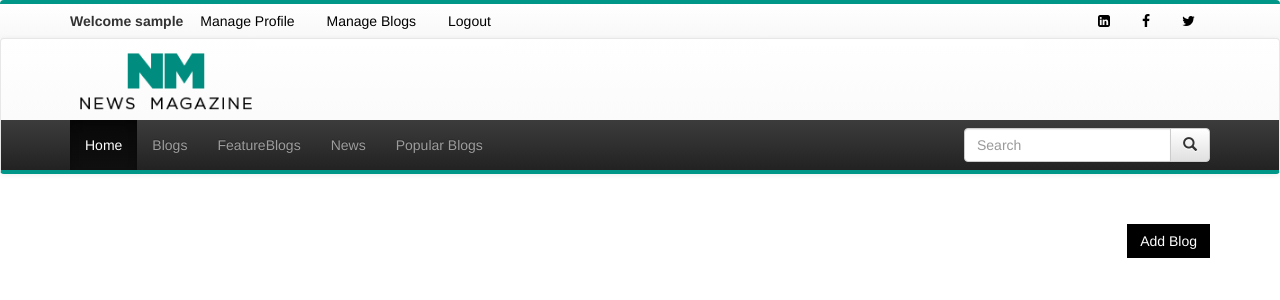
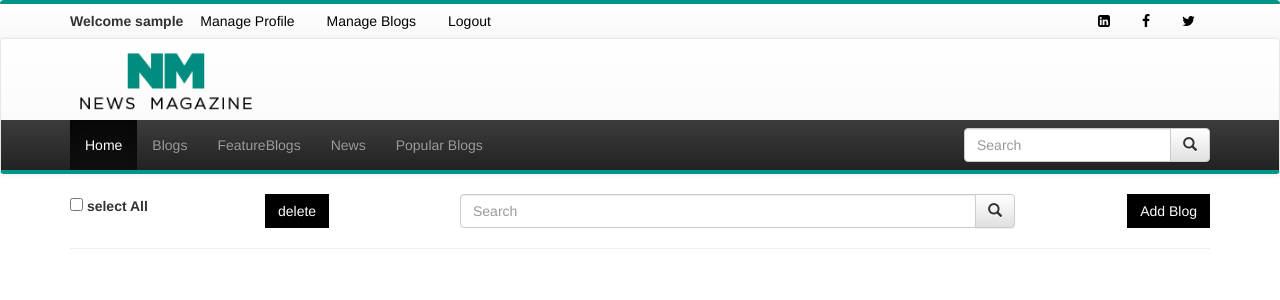
Before and after one commit to rizwans-cuelogic/poc, a Django app: page /manage_blog/ in a window 1280 px wide. Shown: the top 300 px of the page. Run offline with Django 3.2, Linux system fonts and the light colour scheme; the visitor is signed in with stand-in values (Sample User, id 1); data that the repository does not hold is empty; some libraries are stand-ins or nearby versions.

Commit message:
add pictures

```diff
--- a/project4/project/ebs/templates/ebs/manage_blog.html
+++ b/project4/project/ebs/templates/ebs/manage_blog.html
@@ -93,8 +93,55 @@
 		<div id="message"></div>
 	{% endfor %}
 
+
+
 	<div class="container">
-		<a class="pull-right btn btn1 top-margin" href="{% url 'create_blog' %}">Add Blog</a>
+		<div class="row">
+		<div class="col-md-2 col-xs-2">
+			<input type="checkbox" name="{{query.id}}" value="{{query.id}}">
+			<label>select All</label>
+		</div>
+		<div class="col-md-2 col-xs-2">
+			<a class="btn btn1" href="{% url 'create_blog' %}">delete </a>
+		</div>
+		<div class="col-md-6 col-xs-6">
+			<form>
+				<div class="input-group">
+					<input type="text" class="form-control" placeholder="Search">
+					<div class="input-group-btn">
+						<button class="btn btn-default" type="submit">
+						<i class="glyphicon glyphicon-search"></i>
+						</button>
+					</div>
+				</div>
+			</form>
+		</div>
+
+			<div class="col-md-2 col-xs-2">
+				<a class="pull-right btn btn1" href="{% url 'create_blog' %}">Add Blog</a>
+			</div>
+		</div>
+		<hr>
+			{% if queryset %}
+				{% for query in queryset %}
+				<div class="row top-margin">
+				<div class="col-md-1 col-xs-1">
+					<input type="checkbox" name="{{query.id}}" value="{{query.id}}">
+				</div>
+				<div class="col-md-2 col-xs-2">
+					<img src="{%static 'ebs/img/pro1.jpg' %}" class="img-responsive">
+				</div>
+				<div class="col-md-7 col-xs-7">
+					<h3>{{query.title}}</h3>
+					<p>{{query.description}}</p><br>
+				</div>
+				<div class="col-md-2 col-xs-2">
+					<a class=" pull-right btn btn1">Edit</a>
+				</div>
+				</div>
+			{% endfor %}
+		{% endif %}
+
 	</div>
 
 <script src="https://ajax.googleapis.com/ajax/libs/jquery/3.1.1/jquery.min.js"> </script>
--- a/project4/project/ebs/urls.py
+++ b/project4/project/ebs/urls.py
@@ -10,5 +10,6 @@ urlpatterns = [
     url(r'^newpassword/$', views.newpassword, name='newpassword'),
     url(r'^recover_password/$', views.recover_password, name='recover_password'),
     url(r'^create_blog/$',views.create_blog,name='create_blog'),
-    url(r'^manage_blog/$',views.manage_blog,name='manage_blog')
+    url(r'^manage_blog/$',views.manage_blog,name='manage_blog'),
+    url(r'^delete_blog/(?P<id>\d+)/$',views.delete_blog,name='delete_blog')
 ]
--- a/project4/project/ebs/views.py
+++ b/project4/project/ebs/views.py
@@ -251,4 +251,13 @@ def create_blog(request):
 
 @login_required(login_url='/')
 def manage_blog(request):
-    return render(request,'ebs/manage_blog.html')
+    try:
+        orgobj=Organisation.objects.get(user_id=request.user.id)
+        queryset=Blog.objects.filter(organisation_id=orgobj.id)
+        return render(request, 'ebs/manage_blog.html',{'queryset':queryset})
+    except :
+        return render(request,'ebs/manage_blog.html')
+
+def delete_blog(request,id):
+    import pdb
+    pdb.set_trace()
```
Also changed, not shown: project4/project/media_cdn/blogimages/army.jpg (added), project4/project/media_cdn/blogimages/gile.jpg (added), project4/project/media_cdn/blogimages/masterpiece.jpg (added), project4/project/media_cdn/blogimages/post2.jpg (added).
